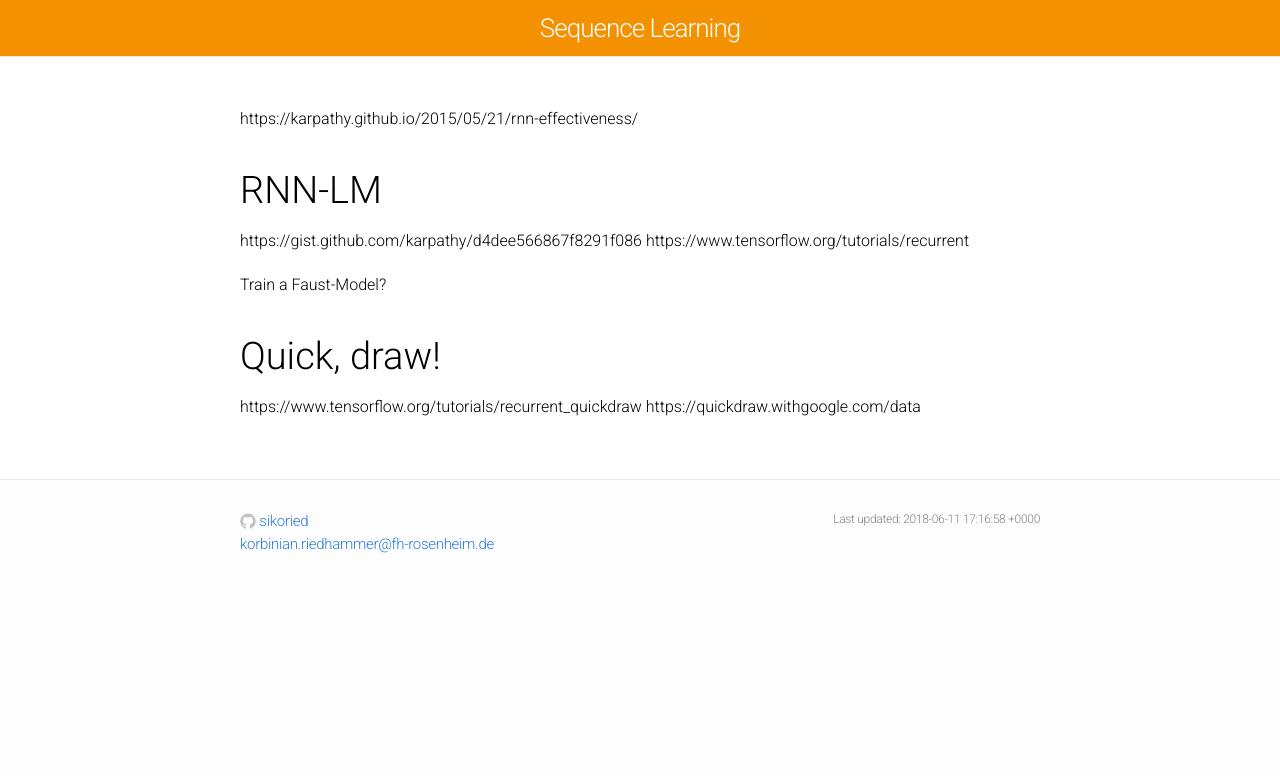
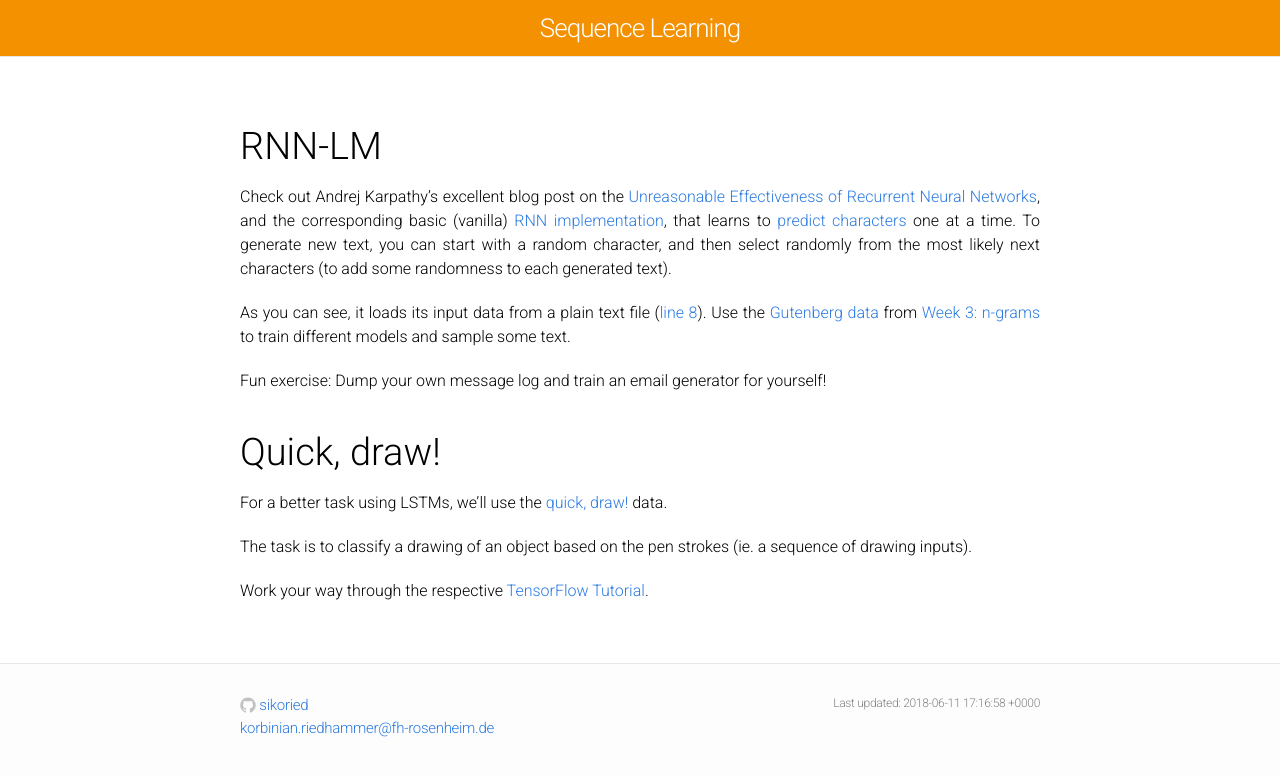
Before and after one commit to sikoried/sequence-learning, a Jekyll site: the page built from 07-rnns/rnns.md, in a window 1280 px wide. Shown: the top 776 px of the page. Built offline with Jekyll 4.4.1, drawn with Linux system fonts in a browser that asks for light colours; our own code applies the rules of GitHub Pages for plain Markdown files.

Commit message:
Chapter 7: RNNs

```diff
--- a/07-rnns/rnns.md
+++ b/07-rnns/rnns.md
@@ -5,17 +5,21 @@ permalink: 07/rnns/
 mathjax: true
 ---
 
-https://karpathy.github.io/2015/05/21/rnn-effectiveness/
-
-
 # RNN-LM
 
-https://gist.github.com/karpathy/d4dee566867f8291f086
-https://www.tensorflow.org/tutorials/recurrent
+Check out Andrej Karpathy's excellent blog post on the [Unreasonable Effectiveness of Recurrent Neural Networks](https://karpathy.github.io/2015/05/21/rnn-effectiveness/), and the corresponding basic (vanilla) [RNN implementation](https://gist.github.com/karpathy/d4dee566867f8291f086), that learns to [predict characters](https://karpathy.github.io/2015/05/21/rnn-effectiveness/#character-level-language-models) one at a time.
+To generate new text, you can start with a random character, and then select randomly from the most likely next characters (to add some randomness to each generated text).
 
-Train a Faust-Model?
+As you can see, it loads its input data from a plain text file ([line 8](https://gist.github.com/karpathy/d4dee566867f8291f086#file-min-char-rnn-py-L8)).
+Use the [Gutenberg data]({{site.baseurl}}/03-ngrams/gutenbergorg.zip) from [Week 3: n-grams]({{site.baseurl}}/03/ngrams) to train different models and sample some text.
+
+Fun exercise: Dump your own message log and train an email generator for yourself!
+
 
 # Quick, draw!
 
-https://www.tensorflow.org/tutorials/recurrent_quickdraw
-https://quickdraw.withgoogle.com/data
+For a better task using LSTMs, we'll use the [quick, draw!](https://quickdraw.withgoogle.com/data) data.
+
+The task is to classify a drawing of an object based on the pen strokes (ie. a sequence of drawing inputs).
+
+Work your way through the respective [TensorFlow Tutorial](https://www.tensorflow.org/tutorials/recurrent_quickdraw).
```
Also changed, not shown: Readme.md (+1 -1 lines), 1 other file.
